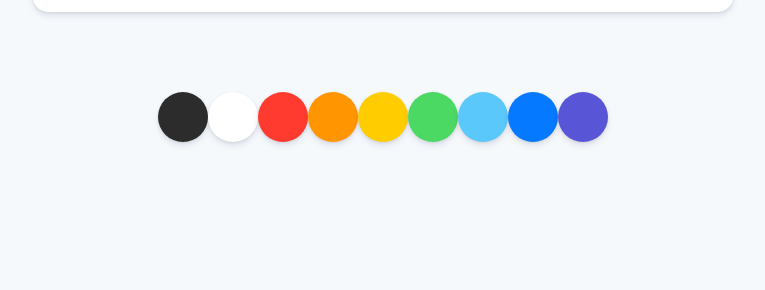
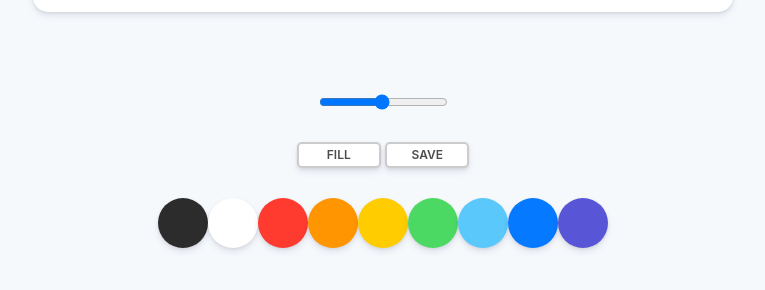
Before and after one commit to Kiminwoo/Paint-app, a plain HTML site: page index.html in a window 1280 px wide. Shown: the part 738-1028 px from the top of the page, without its empty margins (257-1022 px from the left). Before the commit the page ends 930 px from the top, so only its background shows below. Drawn offline with Linux system fonts and the light colour scheme.

Commit message:
style setup two

```diff
--- a/index.html
+++ b/index.html
@@ -10,6 +10,21 @@
 <body>
     <canvas id="jsCanvas" class="canvas"></canvas>
     <div class="controls">
+
+        <div class = "controls__range">
+            <input
+            type="range"
+            id="jsRange"
+            min="0.1"
+            max="5"
+            value="2.5"
+            step="0.1"
+            />
+        </div>
+
+        <div class="controls__btns">
+            <button id="jsMode">Fill</button>
+            <button id="jsSave">Save</button></div>
         <div class="controls_colors" id="jsColors">
             <div class="controls_color" style = "background-color:#2c2c2c"></div>
             <div class="controls_color" style = "background-color:white"></div>
--- a/styles.css
+++ b/styles.css
@@ -20,6 +20,33 @@ body {
 
 .controls{
     margin-top: 80px;
+    display:flex;
+    flex-direction: column;
+    align-items: center;
+}
+
+.controls__btns button{
+    all: unset;
+    cursor: pointer;
+    background-color: white;
+    padding: 5px 0px;
+    width : 80px;
+    text-align: center;
+    border-radius: 5px;
+    box-shadow: 0 4px 6px rgba(50, 50, 93, 0.11), 0 1px 3px rgba(0, 0, 0, 0.08);
+    border: 2px solid rgba(0,0,0,0.2);
+    color: rgba(0,0,0,0.7);
+    text-transform: uppercase;
+    font-weight: 600;
+    font-size: 12px;
+}
+
+.controls__btns button:active {
+    transform: scale(0.98);
+}
+
+.controls .controls__btns {
+    margin-bottom: 30px;
 }
 
 .controls .controls_colors {
@@ -33,3 +60,7 @@ body {
     cursor: pointer;
     box-shadow: 0 4px 6px rgba(50, 50, 93, 0.11), 0 1px 3px rgba(0, 0, 0, 0.08);
 }
+
+.controls .controls__range {
+    margin-bottom: 30px;
+}
```
